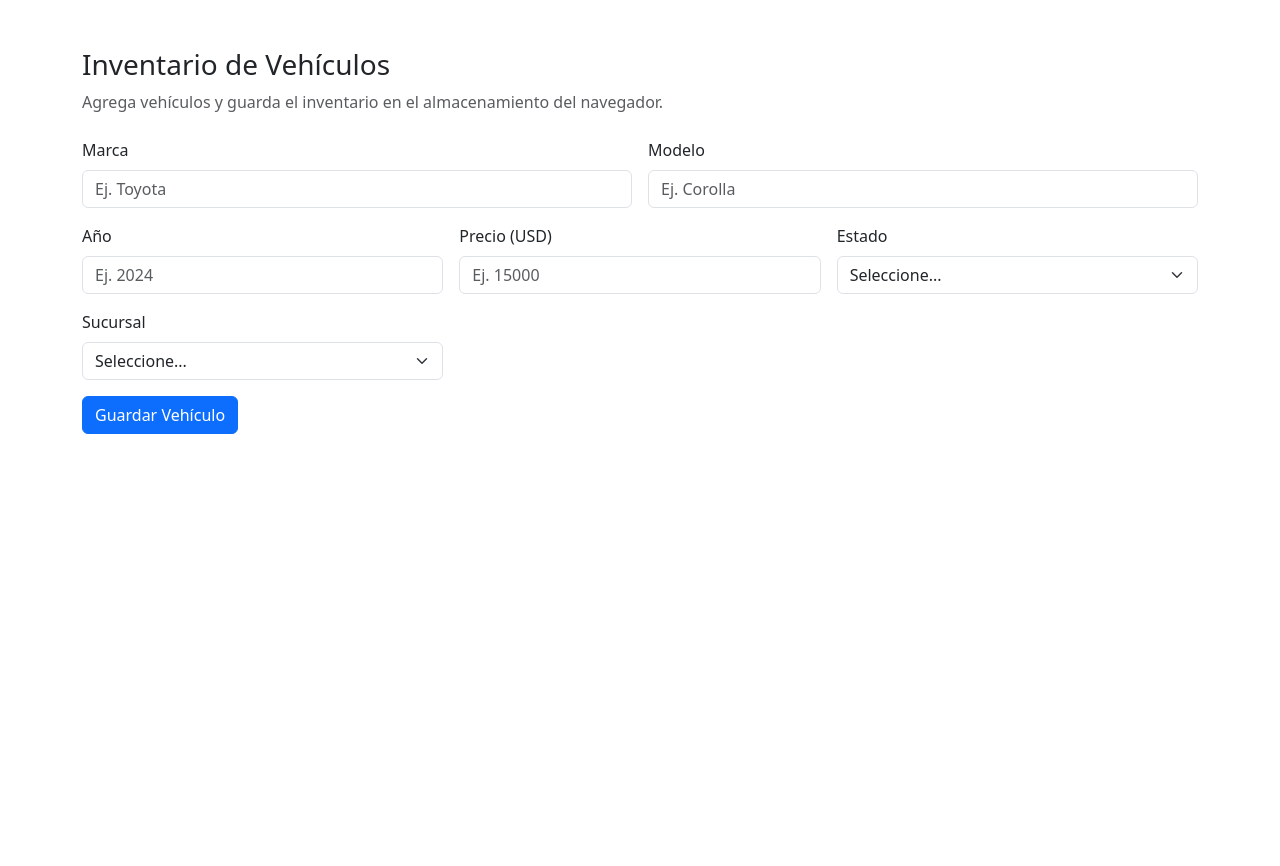
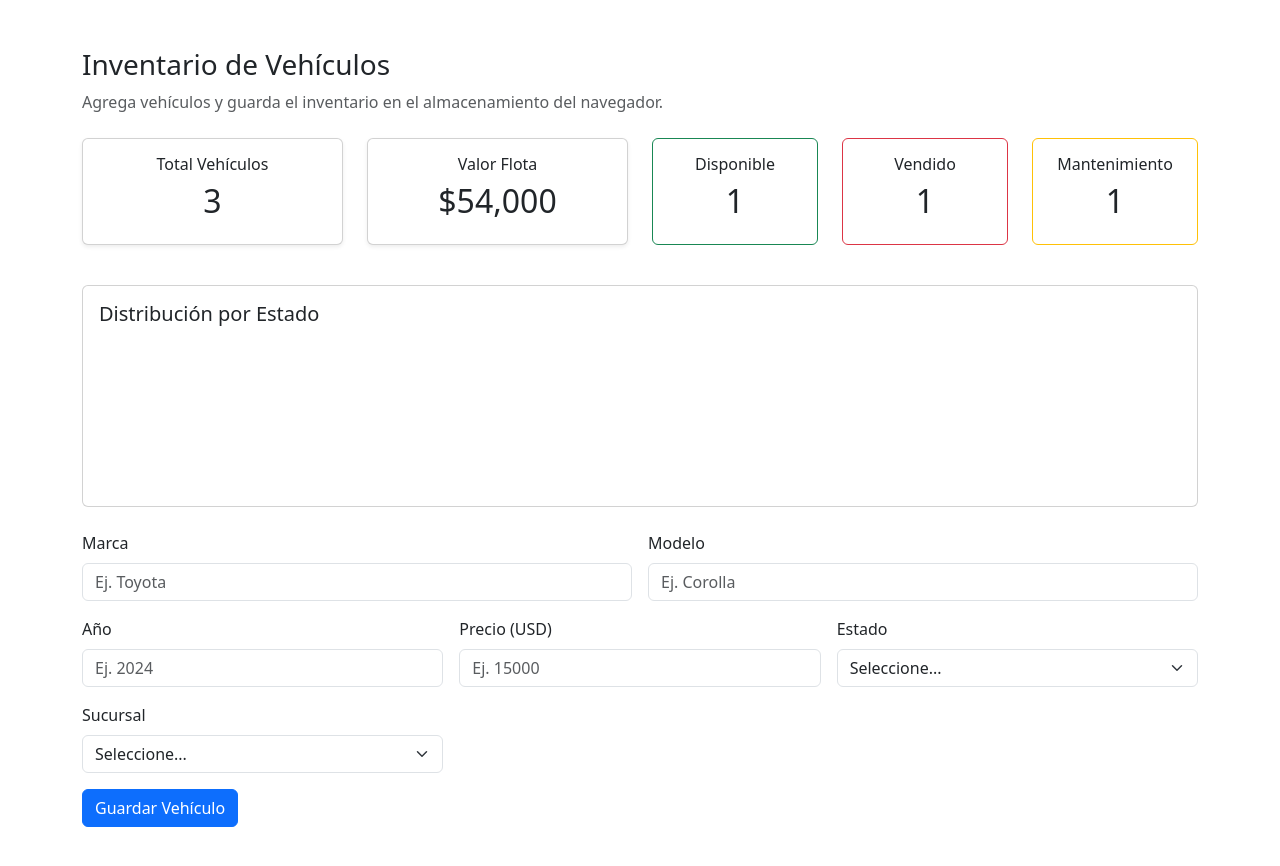
Before and after one commit to Moises211/INVEH, a plain HTML site: page index.html in a window 1280 px wide. Before the commit the page ends 800 px from the top, so only its background shows below. Drawn offline with nearby package versions, Linux system fonts and the light colour scheme.

Commit message:
feat: conectar dashboard con web worker

```diff
--- a/JS/Controller/Persistencia.js
+++ b/JS/Controller/Persistencia.js
@@ -67,7 +67,7 @@ class Persistencia {
             if (!r.ok) throw new Error('No se pudo cargar el archivo');
             var datos = await r.json();
 
-            return datos.vehiculo;
+            return datos.vehiculos;
         } catch (err){
             console.error("Error en ObtenerVehiculosPrecargados:", err);
             return [];
--- /dev/null
+++ b/JS/Services/DashboardService.js
@@ -0,0 +1,23 @@
+export class DashboardService {
+
+    actualizarMetricas(datos) {
+
+        document.getElementById("totalVehiculos").textContent =
+            datos.totalVehiculos;
+
+        document.getElementById("valorFlota").textContent =
+            `$${datos.valorFlota.toLocaleString()}`;
+
+        document.getElementById("disponibles").textContent =
+            datos.estados.disponible || 0;
+
+        document.getElementById("vendidos").textContent =
+            datos.estados.vendido || 0;
+
+        document.getElementById("mantenimiento").textContent =
+            datos.estados.mantenimiento || 0;
+    }
+
+}
+
+export default new DashboardService();
--- a/JS/Workers/AnaliticaWorker.js
+++ b/JS/Workers/AnaliticaWorker.js
@@ -5,13 +5,21 @@ self.onmessage = function (e) {
     const totalVehiculos = inventario.length;
 
     const valorFlota = inventario.reduce((suma, vehiculo) => {
-        return suma + parseFloat(vehiculo.precioUSD || 0);
+
+        const precio = parseFloat(
+            vehiculo.precioUSD ??
+            vehiculo.precio ??
+            0
+        );
+
+        return suma + precio;
+
     }, 0);
 
     const estados = {
-        Disponible: 0,
-        Vendido: 0,
-        Mantenimiento: 0
+        disponible: 0,
+        vendido: 0,
+        mantenimiento: 0
     };
 
     const sucursales = {
@@ -22,11 +30,18 @@ self.onmessage = function (e) {
 
     inventario.forEach(vehiculo => {
 
-        if (estados[vehiculo.estado] !== undefined) {
-            estados[vehiculo.estado]++;
+        const estado =
+            String(vehiculo.estado || "")
+                .toLowerCase();
+
+        if (estados[estado] !== undefined) {
+            estados[estado]++;
         }
 
-        if (sucursales[vehiculo.sucursalId] !== undefined) {
+        if (
+            vehiculo.sucursalId &&
+            sucursales[vehiculo.sucursalId] !== undefined
+        ) {
             sucursales[vehiculo.sucursalId]++;
         }
 
--- a/JS/script.js
+++ b/JS/script.js
@@ -1,10 +1,14 @@
 //ts-check
 import persistencia from './Controller/Persistencia.js';
-import {ValidarEntrada} from './Controller/ValidarEntrada.js'
-import {Vehiculo} from './dto/Vehiculo.js'
+import { ValidarEntrada } from './Controller/ValidarEntrada.js'
+import { Vehiculo } from './dto/Vehiculo.js'
+import dashboardService from './Services/DashboardService.js';
 
 const validador = new ValidarEntrada();
 const formuVeh = document.getElementById("formulario-vehiculo");
+const workerAnalitica = new Worker(
+  './JS/Workers/AnaliticaWorker.js'
+);
 
 function mostrarMsgErr(mensaje) {
 
@@ -20,9 +24,24 @@ function mostrarMsgErr(mensaje) {
 }
 
 async function cargarDataInicial() {
+
+  const inventario =
     await persistencia.ObtenerVehiculos();
+
   console.log("Inventario cargado");
+
+  workerAnalitica.postMessage(inventario);
 }
+
+workerAnalitica.onmessage = (evento) => {
+
+  const datos = evento.data;
+
+  console.log("Analítica recibida:", datos);
+
+  dashboardService.actualizarMetricas(datos);
+
+};
 
 document.addEventListener("DOMContentLoaded", () => {
 
@@ -34,13 +53,13 @@ document.addEventListener("DOMContentLoaded", () => {
 });
 
 //en evento se esperar el submit del formulario, es decir el boton send
-async function  enviarFormulario(evento) {
+async function enviarFormulario(evento) {
   var vehiculo = new Vehiculo();
 
   evento.preventDefault(); //Evitamos en navegadores que el evento de recarga se active.
   limpiarInvalidos();
 
-    vehiculo.id =  document.getElementById("imput-id").value || null;
+  vehiculo.id = document.getElementById("imput-id").value || null;
   vehiculo.marca = document.getElementById("imput-marca").value;
   vehiculo.modelo = document.getElementById("imput-modelo").value;
   vehiculo.anio = document.getElementById("imput-anio").value;
@@ -49,20 +68,20 @@ async function  enviarFormulario(evento) {
   vehiculo.sucursalId = document.getElementById("imput-suculsal").value;
 
   var validacion = await validador.ValidarDatosVehiculos(vehiculo);
-    console.log("valido es: ",  validacion.esValido);
-    if(validacion == null){
+  console.log("valido es: ", validacion.esValido);
+  if (validacion == null) {
 
   }
-    if(!validacion.esValido){
+  if (!validacion.esValido) {
     console.log(`Valido: ${validacion}`);
     for (const element in validacion.mensaje) {
       var atributo = document.getElementById(`imput-${element}`);
       console.log(`Valido: ${validacion.esValido}, mensaje ${element}`);
-        if(atributo){
+      if (atributo) {
         atributo.classList.add("is-invalid");
 
-          var feedback =  atributo.nextElementSibling;
-          if(feedback && feedback.classList.contains('invalid-feedback')){
+        var feedback = atributo.nextElementSibling;
+        if (feedback && feedback.classList.contains('invalid-feedback')) {
           feedback.innerHTML = validacion.mensaje[element]
         }
       }
@@ -74,17 +93,17 @@ async function  enviarFormulario(evento) {
   vehiculo.anio = parseInt(vehiculo.anio, 10);
   vehiculo.precioUSD = parseFloat(vehiculo.precioUSD);
 
-    if(await persistencia.GuardarVehiculo(vehiculo)){
+  if (await persistencia.GuardarVehiculo(vehiculo)) {
     formuVeh.reset();
     document.getElementById("imput-id").value = "";
     alert("Vehiculo guardado");
-    }else{
+  } else {
     mostrarMsgErr("Error crítico: No se pudo escribir en el almacenamiento del navegador.");
   }
 }
 
 async function limpiarInvalidos() {
-  var invalidados =  document.querySelectorAll('.is-invalid');
+  var invalidados = document.querySelectorAll('.is-invalid');
   for (let index = 0; index < invalidados.length; index++) {
     const element = invalidados[index];
     element.classList.remove('is-invalid');
--- a/index.html
+++ b/index.html
@@ -1,5 +1,6 @@
 <!DOCTYPE html>
 <html lang="es">
+
 <head>
   <meta charset="UTF-8" />
   <meta name="viewport" content="width=device-width, initial-scale=1.0" />
@@ -8,6 +9,7 @@
   <link rel="stylesheet" href="https://cdn.jsdelivr.net/npm/bootstrap-icons@1.11.3/font/bootstrap-icons.css" />
   <link rel="stylesheet" href="CSS/style.css" />
 </head>
+
 <body>
   <div class="container my-5">
     <header class="mb-4">
@@ -16,6 +18,62 @@
     </header>
 
     <div id="contenedor-alertas"></div>
+
+    <div class="row mb-4" id="dashboard">
+
+      <div class="col-md-3 mb-3">
+        <div class="card text-center shadow-sm">
+          <div class="card-body">
+            <h6>Total Vehículos</h6>
+            <h2 id="totalVehiculos">0</h2>
+          </div>
+        </div>
+      </div>
+
+      <div class="col-md-3 mb-3">
+        <div class="card text-center shadow-sm">
+          <div class="card-body">
+            <h6>Valor Flota</h6>
+            <h2 id="valorFlota">$0</h2>
+          </div>
+        </div>
+      </div>
+
+      <div class="col-md-2 mb-3">
+        <div class="card text-center border-success">
+          <div class="card-body">
+            <h6>Disponible</h6>
+            <h2 id="disponibles">0</h2>
+          </div>
+        </div>
+      </div>
+
+      <div class="col-md-2 mb-3">
+        <div class="card text-center border-danger">
+          <div class="card-body">
+            <h6>Vendido</h6>
+            <h2 id="vendidos">0</h2>
+          </div>
+        </div>
+      </div>
+
+      <div class="col-md-2 mb-3">
+        <div class="card text-center border-warning">
+          <div class="card-body">
+            <h6>Mantenimiento</h6>
+            <h2 id="mantenimiento">0</h2>
+          </div>
+        </div>
+      </div>
+
+    </div>
+
+    <div class="card mb-4">
+      <div class="card-body">
+        <h5>Distribución por Estado</h5>
+        <canvas id="graficoEstados"></canvas>
+      </div>
+    </div>
 
     <form id="formulario-vehiculo" class="row g-3 needs-validation" novalidate>
       <input type="hidden" id="imput-id" value="" />
@@ -75,4 +133,5 @@
   <script src="https://cdn.jsdelivr.net/npm/bootstrap@5.3.2/dist/js/bootstrap.bundle.min.js"></script>
   <script type="module" src="JS/script.js"></script>
 </body>
+
 </html>
```
Lines whose indentation alone changed are shown as unchanged.
